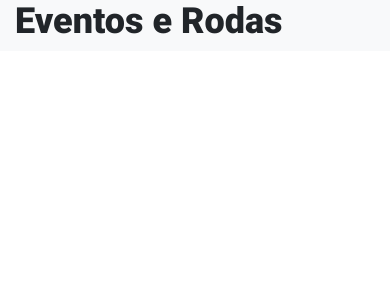
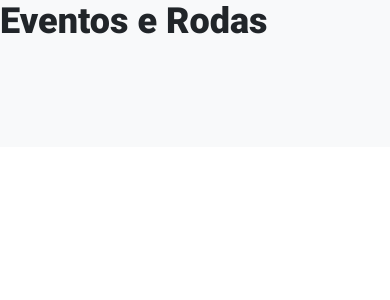
Before and after one commit to cyro809/ondetemroda, a Django app: page /events/ in a window 390 px wide. Shown: the top 300 px of the page. Run offline with Django 3.2, Linux system fonts and the light colour scheme; data that the repository does not hold is empty; some libraries are stand-ins or nearby versions.

Commit message:
WIP: styling event list page.

```diff
--- a/events/static/css/components/event_item.css
+++ b/events/static/css/components/event_item.css
@@ -6,7 +6,6 @@
 .event__container {
     display: flex;
     margin-bottom: 16px;
-    padding: 8px;
 }
 
 .event__image {
--- a/events/templates/events/includes/components/event_item.html
+++ b/events/templates/events/includes/components/event_item.html
@@ -1,6 +1,6 @@
 {% load static %}
-<div class="event__container shadow-sm col-sm">
-    <img src="{% static 'img/placeholder240x180.png' %}" class="event__image"/>
+<div class="event__container rounded shadow px-0 col-sm bg-light mx-3">
+    <img src="{% static 'img/placeholder240x180.png' %}" class="event__image rounded-left"/>
     <div class="event__info">
         <p class="event__name">{{ event.NomeEvento }}</p>
         <p class="event__address">Endereço: {{event.Endereco}}</p>
--- a/events/templates/events/index.html
+++ b/events/templates/events/index.html
@@ -8,9 +8,11 @@
 {% endblock %}
 
 {% block body %}
-    <div class="container bg-light">
-        <h1 class="event__title">Eventos e Rodas</h1>
-        <div class="row">
+    <div class="events__main bg-light">
+        <div class="container row text-center">
+            <h1 class="event__title">Eventos e Rodas</h1>
+        </div>
+        <div class="py-5 px-5 row">
         {% for event in events %}
             {% include "events/includes/components/event_item.html" %}
         {% endfor %}
```
